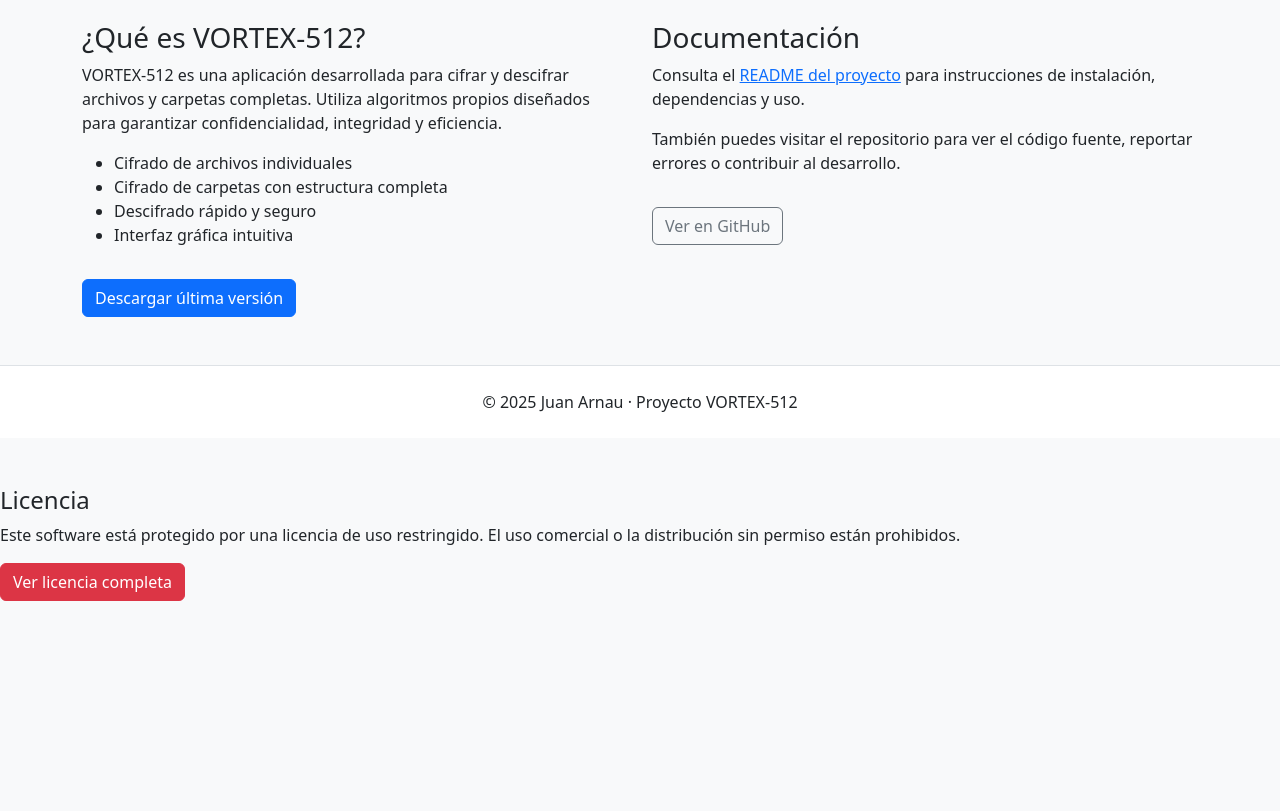
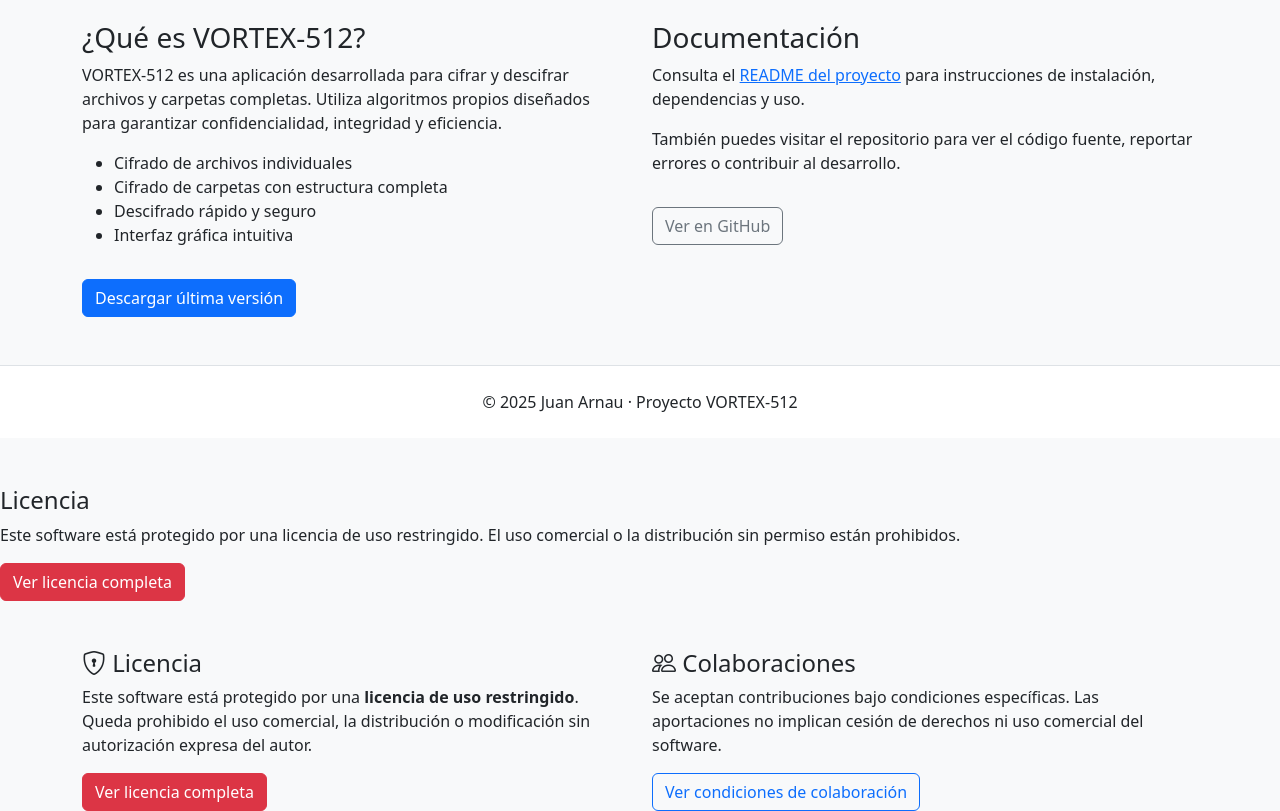
Before and after one commit to juanarnau/VORTEX-512, a plain HTML site: page docs/index.html in a window 1280 px wide. Shown: the part 260-1071 px from the top of the page. Before the commit the page ends 861 px from the top, so only its background shows below. Drawn offline with nearby package versions, Linux system fonts and the light colour scheme.

Commit message:
modificacion index

```diff
--- a/docs/index.html
+++ b/docs/index.html
@@ -5,6 +5,7 @@
   <title>VORTEX-512</title>
   <meta name="viewport" content="width=device-width, initial-scale=1">
   <link href="https://cdn.jsdelivr.net/npm/bootstrap@5.3.2/dist/css/bootstrap.min.css" rel="stylesheet">
+  <link rel="stylesheet" href="https://cdn.jsdelivr.net/npm/bootstrap-icons@1.10.5/font/bootstrap-icons.css">
 </head>
 <body class="bg-light">
 
@@ -54,3 +55,17 @@
   <p>Este software está protegido por una licencia de uso restringido. El uso comercial o la distribución sin permiso están prohibidos.</p>
   <a href="https://github.com/juanarnau/VORTEX-512/blob/main/LICENSE" class="btn btn-danger">Ver licencia completa</a>
 </div>
+<div class="container mt-5">
+  <div class="row">
+    <div class="col-md-6">
+      <h4><i class="bi bi-shield-lock"></i> Licencia</h4>
+      <p>Este software está protegido por una <strong>licencia de uso restringido</strong>. Queda prohibido el uso comercial, la distribución o modificación sin autorización expresa del autor.</p>
+      <a href="https://github.com/juanarnau/VORTEX-512/blob/main/LICENSE" class="btn btn-danger">Ver licencia completa</a>
+    </div>
+    <div class="col-md-6">
+      <h4><i class="bi bi-people"></i> Colaboraciones</h4>
+      <p>Se aceptan contribuciones bajo condiciones específicas. Las aportaciones no implican cesión de derechos ni uso comercial del software.</p>
+      <a href="https://github.com/juanarnau/VORTEX-512#-colaboraciones" class="btn btn-outline-primary">Ver condiciones de colaboración</a>
+    </div>
+  </div>
+</div>
```
Also changed, not shown: 2 other files.
